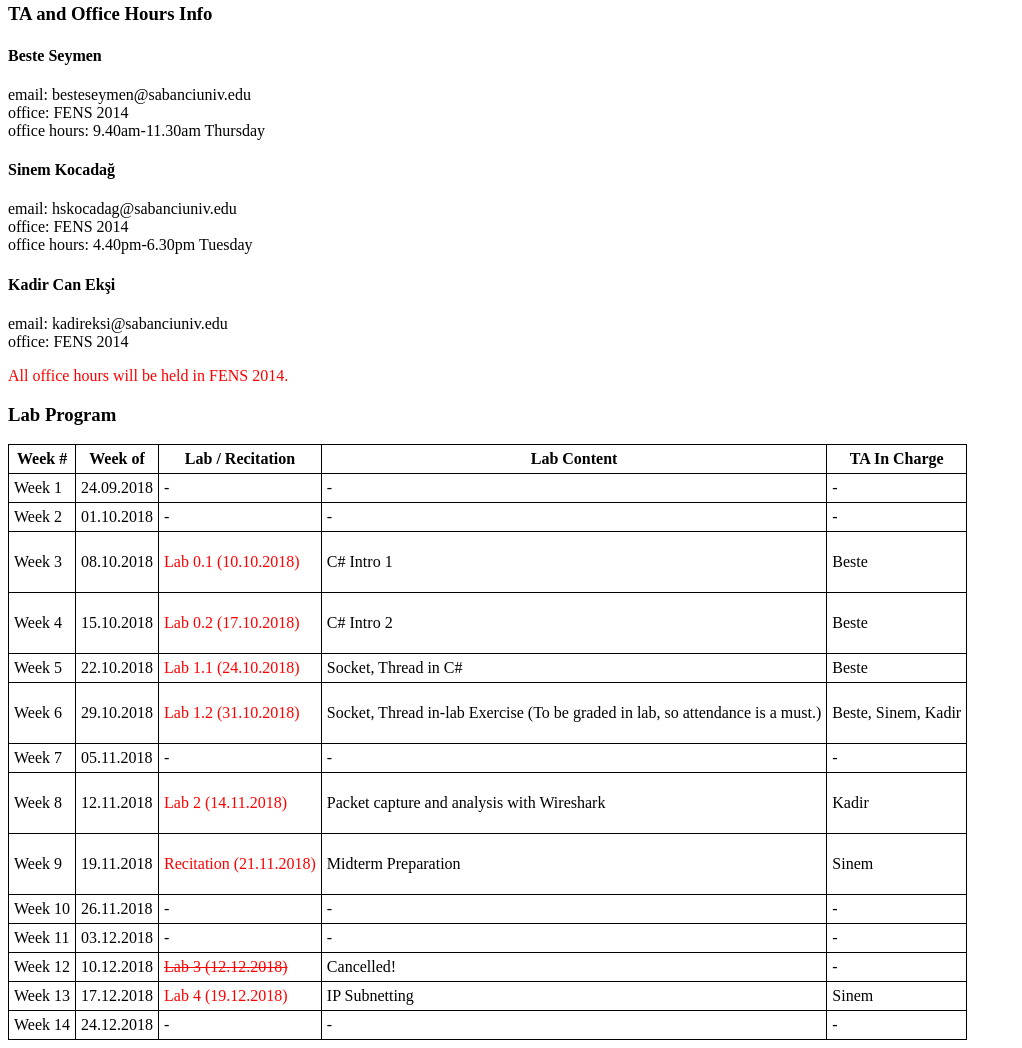
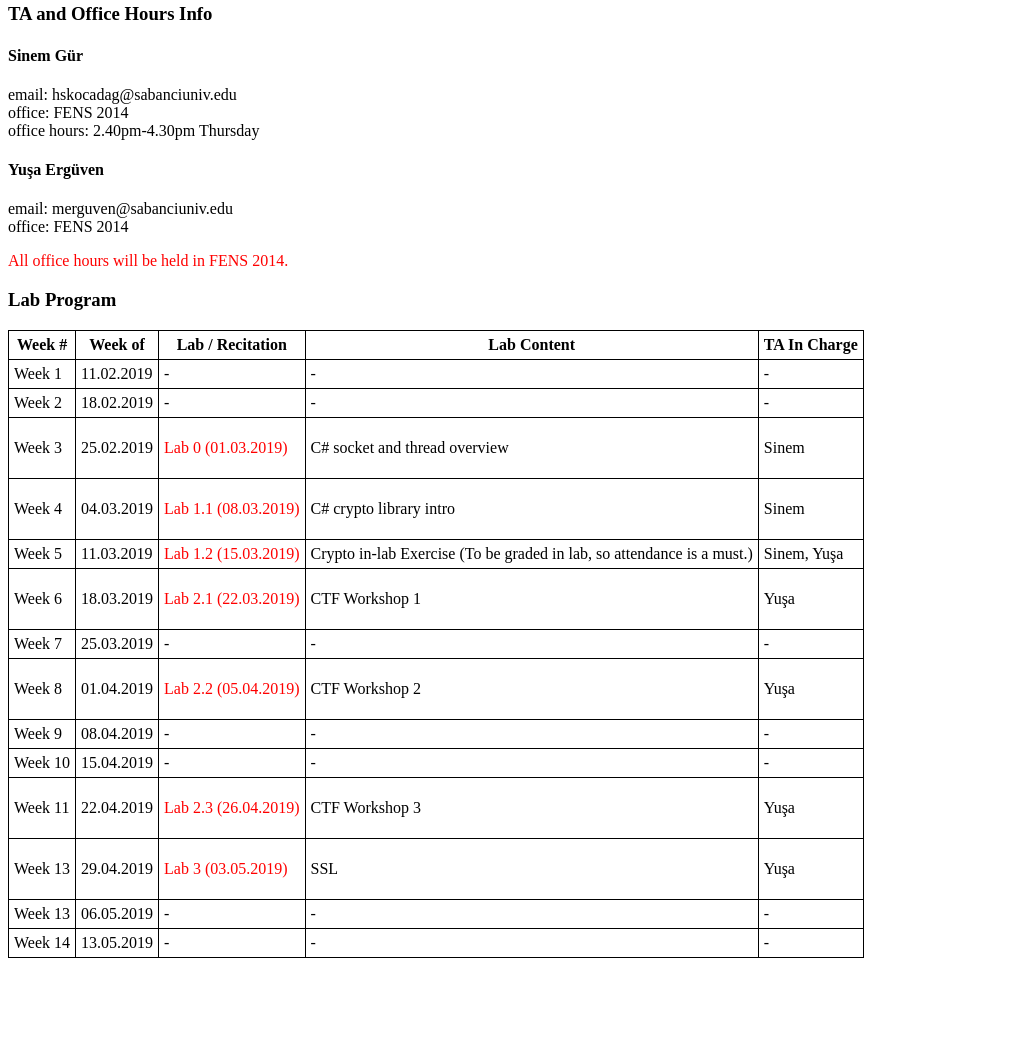
Before and after one commit to hskocadag/hskocadag.github.io, a plain HTML site: page index.html in a window 1280 px wide. Shown: the part 159-1207 px from the top of the page, without its empty margins (0-1022 px from the left). After the commit the page ends 1125 px from the top, so only its background shows below. Drawn offline with Linux system fonts and the light colour scheme.

Commit message:
update to new semester info

```diff
--- a/index.html
+++ b/index.html
@@ -1,7 +1,7 @@
 <!DOCTYPE html>
 <html>
 <head>
-<title>CS 408 - 2018-2019 Fall Semester Lab Website</title>
+<title>CS 432 - 2018-2019 Spring Semester Lab Website</title>
 <style>
 table, th, td {
     border: 1px solid black;
@@ -24,8 +24,8 @@ td {
 <body>
 
 <div>
-<h2>CS 408 - Computer Networks</h2>
-<h3>2018-2019 Fall Semester Lab Website</h3>
+<h2>CS 432 - Computer and Network Security</h2>
+<h3>2018-2019 Spring Semester Lab Website</h3>
 </div>
 
 <a href="#office_hours">TA and Office Hours Info</a> <br/>
@@ -34,16 +34,12 @@ td {
 <div id="office_hours">
 <h3>TA and Office Hours Info</h3>
 
-<h4>Beste Seymen</h4>
-email: besteseymen@sabanciuniv.edu <br />
-office: FENS 2014 <br />
-office hours: 9.40am-11.30am Thursday <br />
-<h4>Sinem Kocadağ</h4>
+<h4>Sinem Gür</h4>
 email: hskocadag@sabanciuniv.edu <br />
 office: FENS 2014 <br />
-office hours: 4.40pm-6.30pm Tuesday <br />
-<h4>Kadir Can Ekşi</h4>
-email: kadireksi@sabanciuniv.edu <br />
+office hours: 2.40pm-4.30pm Thursday <br />
+<h4>Yuşa Ergüven</h4>
+email: merguven@sabanciuniv.edu <br />
 office: FENS 2014 <br />
 
 <p style="color: red">All office hours will be held in FENS 2014.</p>
@@ -62,98 +58,98 @@ office: FENS 2014 <br />
   </tr>
   <tr>
     <td>Week 1</td>
-    <td>24.09.2018</td>
+    <td>11.02.2019</td>
     <td>-</td>
     <td>-</td>
     <td>-</td>
   </tr>
   <tr>
     <td>Week 2</td>
-    <td>01.10.2018</td>
+    <td>18.02.2019</td>
     <td>-</td>
     <td>-</td>
     <td>-</td>
   </tr>
   <tr>
     <td>Week 3</td>
-    <td>08.10.2018</td>
-    <td><p style="color: red">Lab 0.1 (10.10.2018)</p></td>
-    <td>C# Intro 1</td>
-    <td>Beste</td>
+    <td>25.02.2019</td>
+    <td><p style="color: red">Lab 0 (01.03.2019)</p></td>
+    <td>C# socket and thread overview</td>
+    <td>Sinem</td>
   </tr>
   <tr>
     <td>Week 4</td>
-    <td>15.10.2018</td>
-    <td><p style="color: red">Lab 0.2 (17.10.2018)</p></td>
-    <td>C# Intro 2</td>
-    <td>Beste</td>
+    <td>04.03.2019</td>
+    <td><p style="color: red">Lab 1.1 (08.03.2019)</p></td>
+    <td>C# crypto library intro</td>
+    <td>Sinem</td>
   </tr>
   <tr>
     <td>Week 5</td>
-    <td>22.10.2018</td>
-    <td style="color: red">Lab 1.1 (24.10.2018)</td>
-    <td>Socket, Thread in C#</td>
-    <td>Beste</td>
+    <td>11.03.2019</td>
+    <td style="color: red">Lab 1.2 (15.03.2019)</td>
+    <td>Crypto in-lab Exercise (To be graded in lab, so attendance is a must.)</td>
+    <td>Sinem, Yuşa</td>
   </tr>
   <tr>
     <td>Week 6</td>
-    <td>29.10.2018</td>
-    <td><p style="color: red">Lab 1.2 (31.10.2018)</p></td>
-    <td>Socket, Thread in-lab Exercise (To be graded in lab, so attendance is a must.)</td>
-    <td>Beste, Sinem, Kadir</td>
+    <td>18.03.2019</td>
+    <td><p style="color: red">Lab 2.1 (22.03.2019)</p></td>
+    <td>CTF Workshop 1</td>
+    <td>Yuşa</td>
   </tr>
   <tr>
     <td>Week 7</td>
-    <td>05.11.2018</td>
+    <td>25.03.2019</td>
     <td>-</td>
     <td>-</td>
     <td>-</td>
   </tr>
   <tr>
     <td>Week 8</td>
-    <td>12.11.2018</td>
-    <td><p style="color: red">Lab 2 (14.11.2018)</p></td>
-    <td>Packet capture and analysis with Wireshark</td>
-    <td>Kadir</td>
+    <td>01.04.2019</td>
+    <td><p style="color: red">Lab 2.2 (05.04.2019)</p></td>
+    <td>CTF Workshop 2</td>
+    <td>Yuşa</td>
   </tr>
   <tr>
     <td>Week 9</td>
-    <td>19.11.2018</td>
-    <td><p style="color: red">Recitation (21.11.2018)</p></td>
-    <td>Midterm Preparation</td>
-    <td>Sinem</td>
+    <td>08.04.2019</td>
+    <td>-</td>
+    <td>-</td>
+    <td>-</td>
   </tr>
   <tr>
     <td>Week 10</td>
-    <td>26.11.2018</td>
+    <td>15.04.2019</td>
     <td>-</td>
     <td>-</td>
     <td>-</td>
   </tr>
   <tr>
     <td>Week 11</td>
-    <td>03.12.2018</td>
+    <td>22.04.2019</td>
+    <td><p style="color: red">Lab 2.3 (26.04.2019)</p></td>
+    <td>CTF Workshop 3</td>
+    <td>Yuşa</td>
+  </tr>
+  <tr>
+    <td>Week 13</td>
+    <td>29.04.2019</td>
+    <td><p style="color: red">Lab 3 (03.05.2019)</p></td>
+    <td>SSL</td>
+    <td>Yuşa</td>
+  </tr>
+  <tr>
+    <td>Week 13</td>
+    <td>06.05.2019</td>
     <td>-</td>
     <td>-</td>
     <td>-</td>
   </tr>
   <tr>
-    <td>Week 12</td>
-    <td>10.12.2018</td>
-    <td style="color: red; text-decoration: line-through">Lab 3 (12.12.2018)</td>
-    <td>Cancelled!</td>
-    <td>-</td>
-  </tr>
-  <tr>
-    <td>Week 13</td>
-    <td>17.12.2018</td>
-    <td style="color: red">Lab 4 (19.12.2018)</td>
-    <td>IP Subnetting</td>
-    <td>Sinem</td>
-  </tr>
-  <tr>
     <td>Week 14</td>
-    <td>24.12.2018</td>
+    <td>13.05.2019</td>
     <td>-</td>
     <td>-</td>
     <td>-</td>
```
